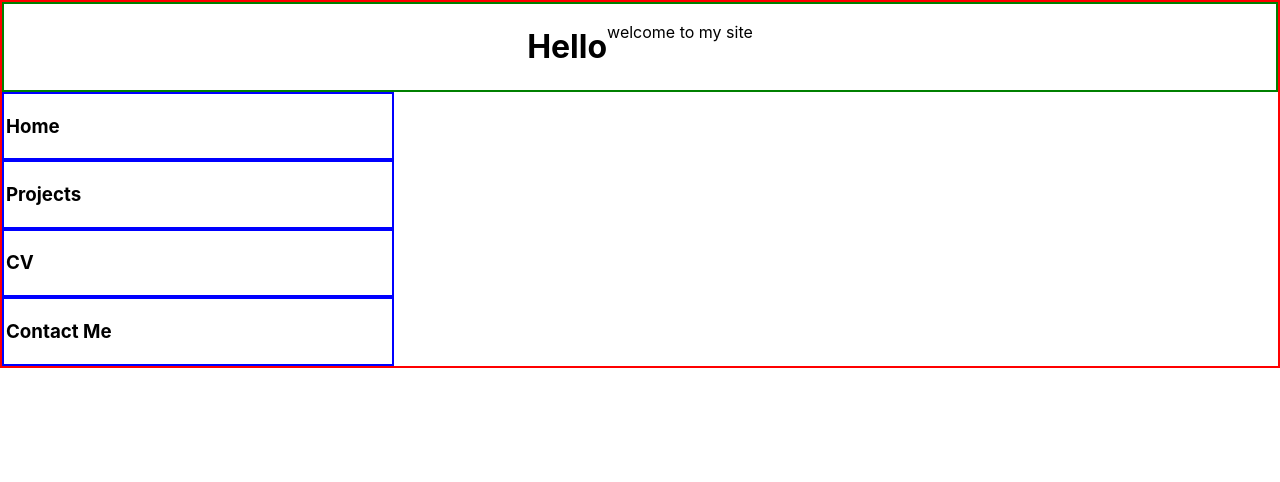
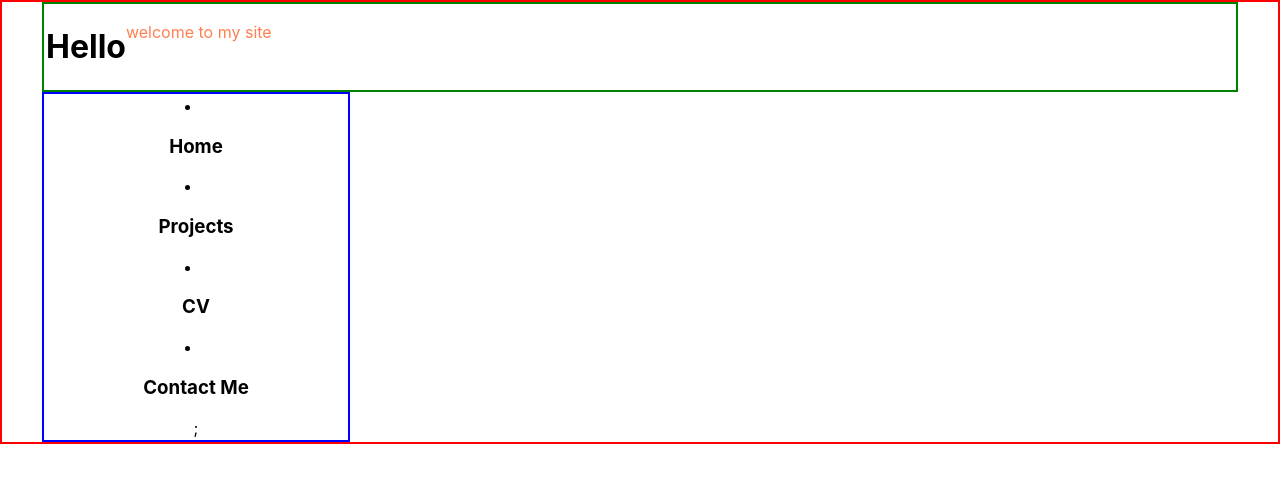
Before and after one commit to Afalls89/portfolio_webpage, a React (Create React App) app in the folder portfolio/: page / in a window 1280 px wide. Shown: the top 482 px of the page. Built offline with nearby package versions, Linux system fonts and the light colour scheme.

Commit message:
addedcss style

```diff
--- a/portfolio/src/App.css
+++ b/portfolio/src/App.css
@@ -1,67 +1,37 @@
 .App {
+
   border: 2px solid red;
   text-align: center;
-}
-
-.App-logo {
-  height: 40vmin;
-  pointer-events: none;
-}
-
-@media (prefers-reduced-motion: no-preference) {
-  .App-logo {
-    animation: App-logo-spin infinite 20s linear;
-  }
-}
-
-.App-header {
-  background-color: #282c34;
-  min-height: 100vh;
-  display: flex;
-  flex-direction: column;
-  align-items: center;
-  justify-content: center;
-  font-size: calc(10px + 2vmin);
-  color: white;
-}
-
-.App-link {
-  color: #61dafb;
-}
-
-@keyframes App-logo-spin {
-  from {
-    transform: rotate(0deg);
-  }
-
-  to {
-    transform: rotate(360deg);
-  }
+  display: grid;
+  grid-template-columns: 40px 100px 1fr 40px;
+  grid-template-rows: auto;
+  grid-template-areas:
+    '. header header .'
+    '. sidebar . .';
 }
 
 .title {
+  grid-area: header;
   border: 2px solid green;
   padding: 2px;
   min-width: 30vw;
   display: flex;
-  flex-direction: row;
-  justify-content: center;
-  flex-grow: 1;
 
 }
 
-description {
+.description {
   color: coral;
 }
 
 .sidebar {
+  grid-area: sidebar;
   border: 2px solid blue;
   padding: 2px;
-  display: flex;
+  /* display: flex;
   flex-direction: row-reverse;
   justify-content: flex-end;
-  align-items: flex-start;
+  align-items: flex-start; */
 
   max-width: 30vw;
-  min-width: 20vw;
+  min-width: 300px;
 }
--- a/portfolio/src/components/Sidebar.jsx
+++ b/portfolio/src/components/Sidebar.jsx
@@ -4,13 +4,18 @@ const handleClick = event => {
 	console.log("go to the page");
 };
 const Sidebar = ({ pages }) => {
-	return pages.map(page => {
-		return (
-			<li className="sidebar" key={page} onClick={handleClick}>
-				<h3>{page}</h3>
-			</li>
-		);
-	});
+	return (
+		<nav className="sidebar">
+			{pages.map(page => {
+				return (
+					<li key={page} onClick={handleClick}>
+						<h3>{page}</h3>
+					</li>
+				);
+			})}
+			;
+		</nav>
+	);
 };
 
 export default Sidebar;
--- a/portfolio/src/components/Title.jsx
+++ b/portfolio/src/components/Title.jsx
@@ -4,7 +4,7 @@ const Title = () => {
 	return (
 		<div className="title">
 			<h1>Hello</h1>
-			<p id="description">welcome to my site</p>
+			<p className="description">welcome to my site</p>
 		</div>
 	);
 };
```
